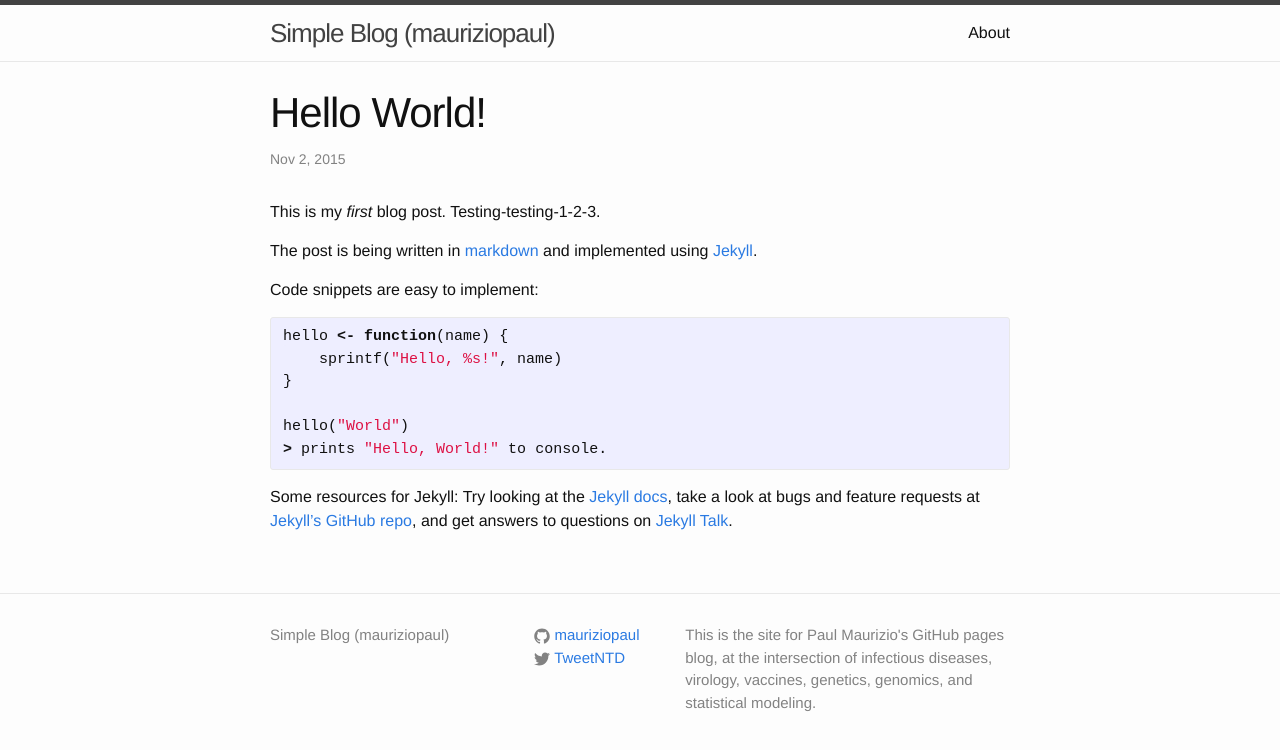
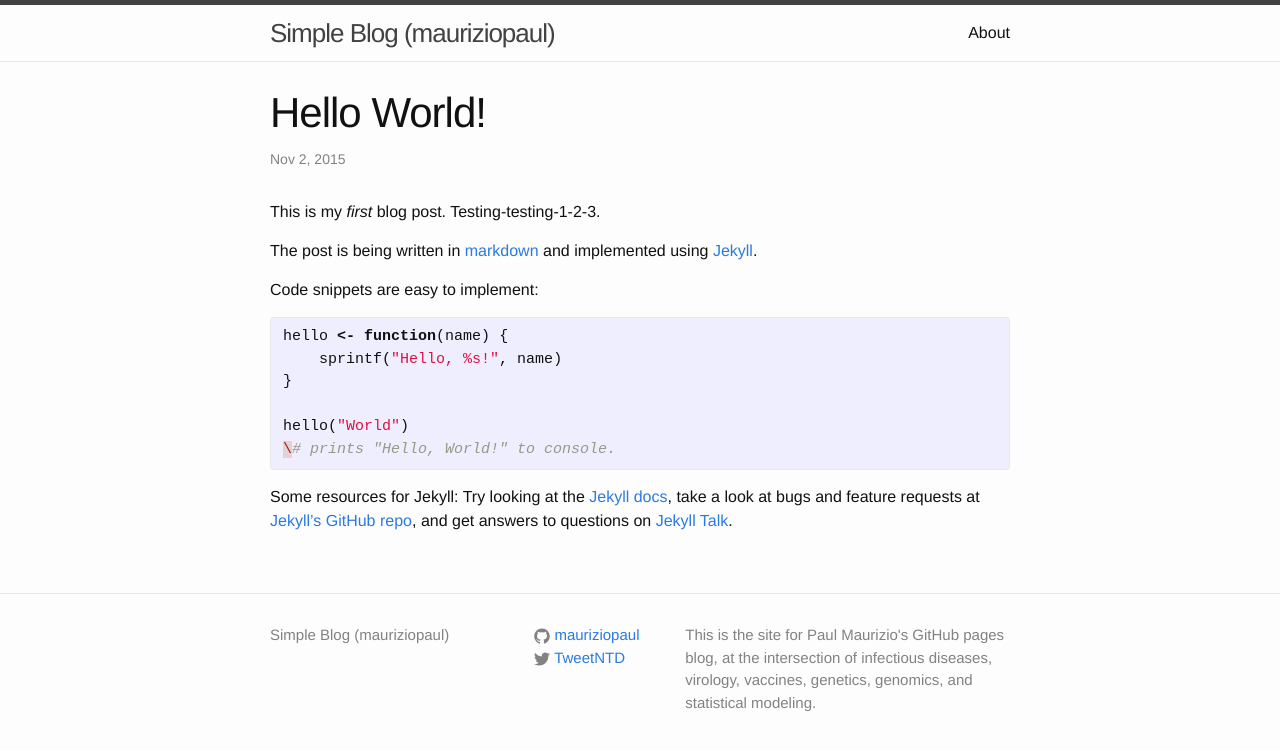
Before and after one commit to mauriziopaul/blog, a Jekyll site: the page built from _posts/2015-11-02-hello-world.md, in a window 1280 px wide. Shown: the top 750 px of the page. Built offline with Jekyll 4.4.1, drawn with Linux system fonts in a browser that asks for light colours.

```diff
--- a/_posts/2015-11-02-hello-world.md
+++ b/_posts/2015-11-02-hello-world.md
@@ -17,7 +17,7 @@ hello <- function(name) {
 }
 
 hello("World")
-> prints "Hello, World!" to console.
+\# prints "Hello, World!" to console.
 {% endhighlight %}
 
 Some resources for Jekyll: Try looking at the [Jekyll docs][jekyll-docs], take a look at bugs and feature requests at [Jekyll’s GitHub repo][jekyll-gh], and get answers to questions on [Jekyll Talk][jekyll-talk].
```
